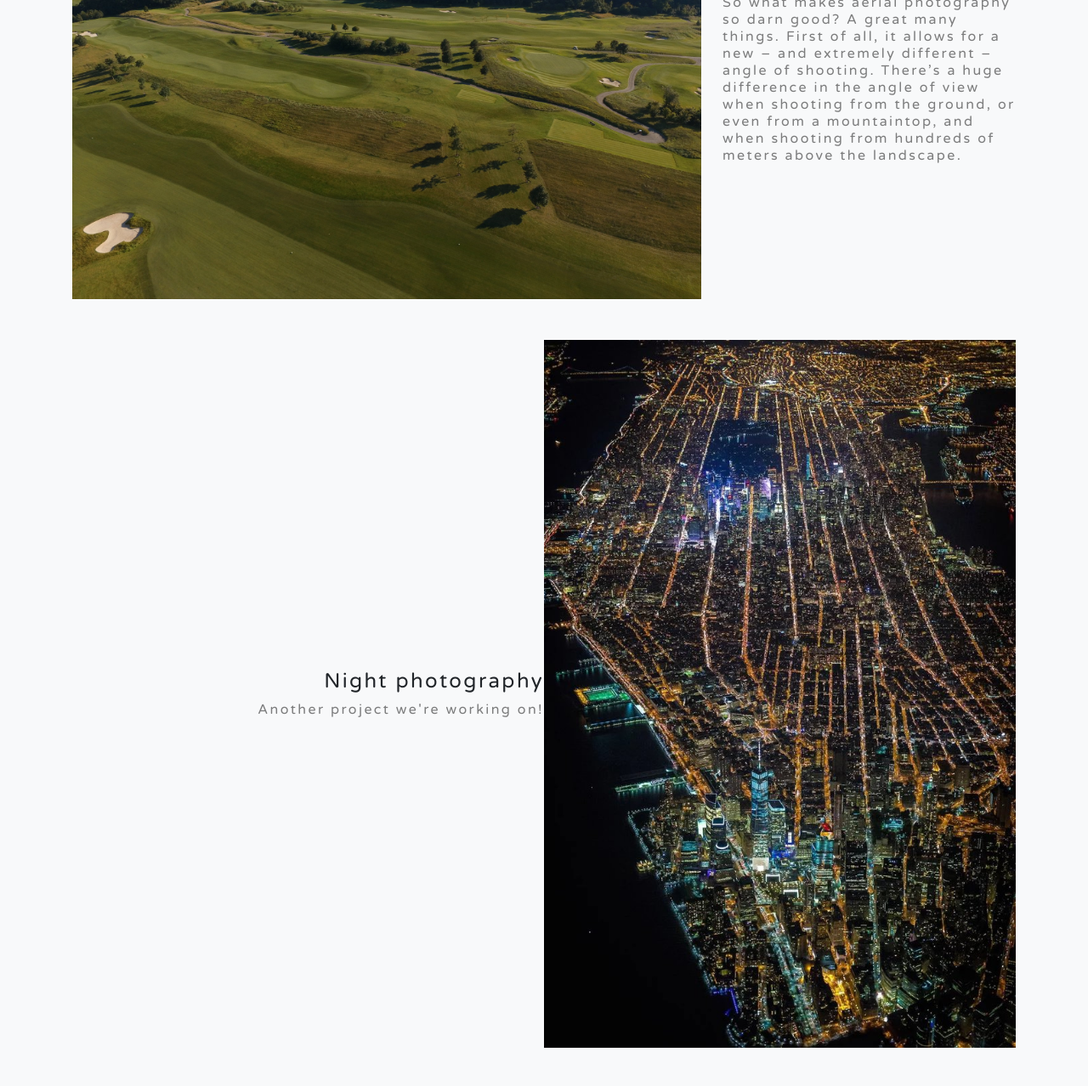
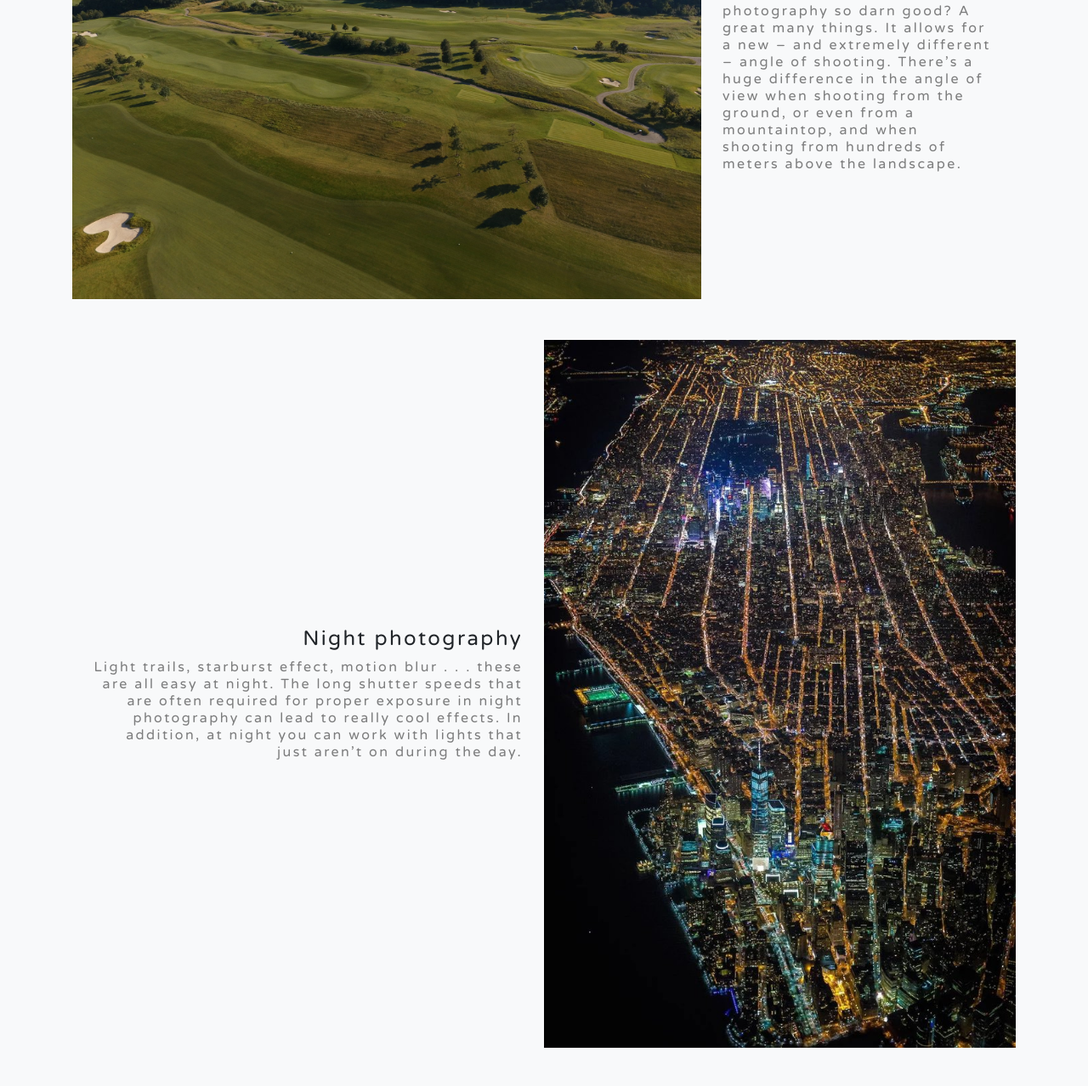
Before and after one commit to geoeskel/UCFD-Milestone-Project, a plain HTML site: page index.html in a window 1280 px wide. Shown: the part 2028-3306 px from the top of the page at 85% size. Drawn offline with Linux system fonts and the light colour scheme.

Commit message:
Added sketches folder. Housekeeping.

```diff
--- a/css/style.css
+++ b/css/style.css
@@ -131,7 +131,6 @@ header .overlay {
 
 }
 
-
 .head-main {
   position: relative;
   width: 100%;
@@ -230,7 +229,7 @@ header .overlay {
   border: 0;
 }
 
-
 .first-service {
   padding-left: 25px;
+  padding-right: 25px;
 }
--- a/index.html
+++ b/index.html
@@ -83,7 +83,7 @@
           <div class="featured-text text-center text-lg-left">
             <div class="first-service">
               <h4>Aerial photography</h4>
-              <p class="text-black-50 mb-0">So what makes aerial photography so darn good? A great many things. First of all, it allows for a new – and extremely different – angle of shooting. There’s a huge difference in the angle of view when shooting from the ground, or even from
+              <p class="text-black-50 mb-0">So what makes aerial photography so darn good? A great many things. It allows for a new – and extremely different – angle of shooting. There’s a huge difference in the angle of view when shooting from the ground, or even from
                 a mountaintop, and when shooting from hundreds of meters above the landscape.</p>
             </div>
           </div>
@@ -98,8 +98,12 @@
           <div class="text-center h-100 project">
             <div class="d-flex h-100">
               <div class="project-text w-100 my-auto text-center text-lg-right">
-                <h4 class="text-black">Night photography</h4>
-                <p class="mb-0 text-black-50">Another project we're working on!</p>
+                <div class="first-service">
+                  <h4 class="text-black">Night photography</h4>
+                  <p class="mb-0 text-black-50">Light trails, starburst effect, motion blur . . . these are all easy at night. The long shutter speeds that are often required for proper exposure in night photography can lead to really cool effects. In addition, at night you can work
+                    with lights that just aren’t on during the day.</p>
+                </div>
+
               </div>
             </div>
           </div>
@@ -114,8 +118,8 @@
           <div class="featured-text text-center text-lg-left">
             <div class="first-service">
               <h4>Aerial photography</h4>
-              <p class="text-black-50 mb-0">Thanks to this technology, the same scenery gains another dimension, and the viewer gets a much better understanding of the surroundings. Perspective deformations are also less pronounced since there’s less of a difference in distance
-                  to the subject’s different parts.</p>
+              <p class="text-black-50 mb-0">Thanks to this technology, the same scenery gains another dimension, and the viewer gets a much better understanding of the surroundings. Perspective deformations are also less pronounced since there’s less of a difference in distance to
+                the subject’s different parts.</p>
             </div>
           </div>
         </div>
```
Also changed, not shown: .c9/metadata/environment/css/style.css, .c9/metadata/environment/index.html.
